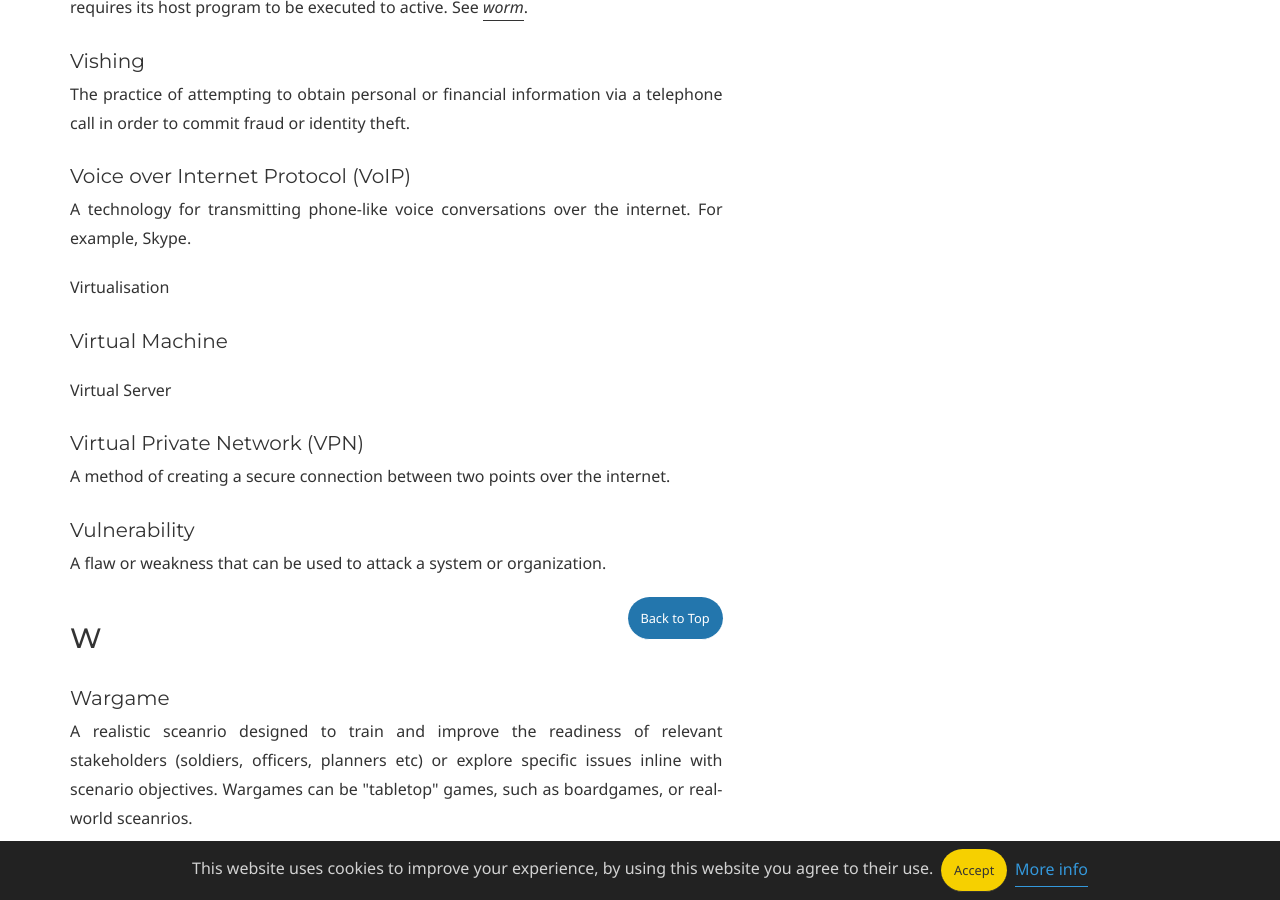
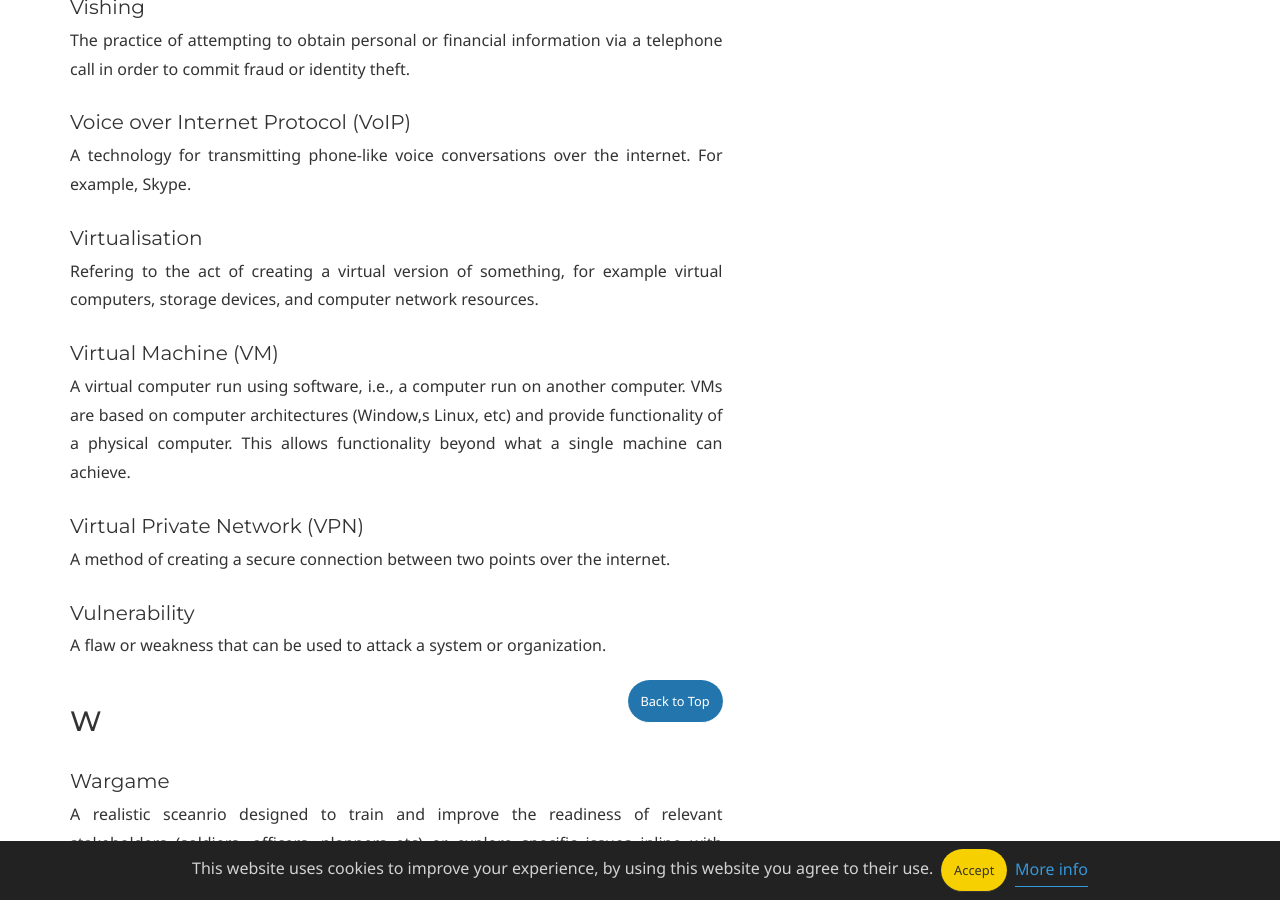
Before and after one commit to krisbolton/cyber-warfare-explained, a Jekyll site: the page built from glossary.md, in a window 1280 px wide and 900 px high, scrolled down 15647 px. Built offline with Jekyll 4.4.1, drawn with Linux system fonts in a browser that asks for light colours; some web fonts are replaced; some of the changed text lies outside the part shown.

Commit message:
Added V definitions
Z, X, W, and V complete

```diff
--- a/glossary.md
+++ b/glossary.md
@@ -193,9 +193,6 @@ description: A list of words and their definitions relating to cyber warfare.
 <!-- -->
 
 <h3 id="G">G</h3>
-<h5>Gateway</h5>
-<p></p>
-
 <h5 id="gigabyte">Gigabyte</h5>
 <p>A multiple of the unit <a href="#byte"><i>byte</i></a>. A gigabyte (GB) is a measure of storage capacity equal to approximately 1,000 megabytes (GB) or a million kilobytes (KB).</p>
 
@@ -487,13 +484,11 @@ Router
 <h5>Voice over Internet Protocol (VoIP)</h5>
 <p>A technology for transmitting phone-like voice conversations over the internet. For example, Skype.</p>
 
-Virtualisation
+<h5 id="virtualisation">Virtualisation</h5>
+<p>Refering to the act of creating a virtual version of something, for example virtual computers, storage devices, and computer network resources.</p>
 
-<h5 id="virtual-machine">Virtual Machine</h5>
-<p></p>
-
-Virtual Server
-<p></p>
+<h5 id="virtual-machine">Virtual Machine (VM)</h5>
+<p>A virtual computer run using software, i.e., a computer run on another computer. VMs are based on computer architectures (Window,s Linux, etc) and provide functionality of a physical computer. This allows functionality beyond what a single machine can achieve.</p>
 
 <h5>Virtual Private Network (VPN)</h5>
 <p>A method of creating a secure connection between two points over the internet.</p>
@@ -546,7 +541,7 @@ Wireless hotspot
 
 <h3 id="X">X</h3>
 
-
+<p>No "X" entries at this time.</p>
 
 <a href="#top" class="btn--small btn--rounded">Back to Top</a>
 
```
Also changed, not shown: 1 other file.
